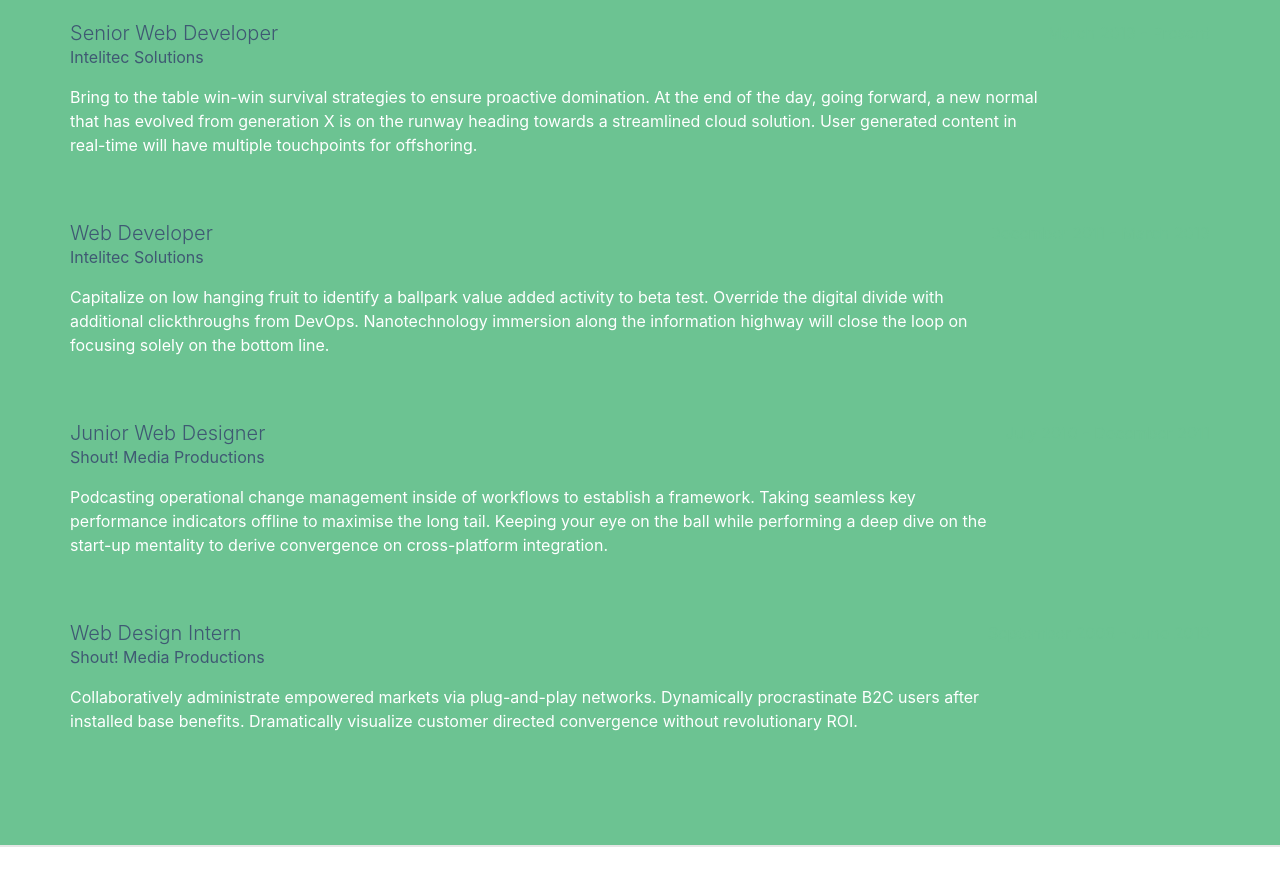
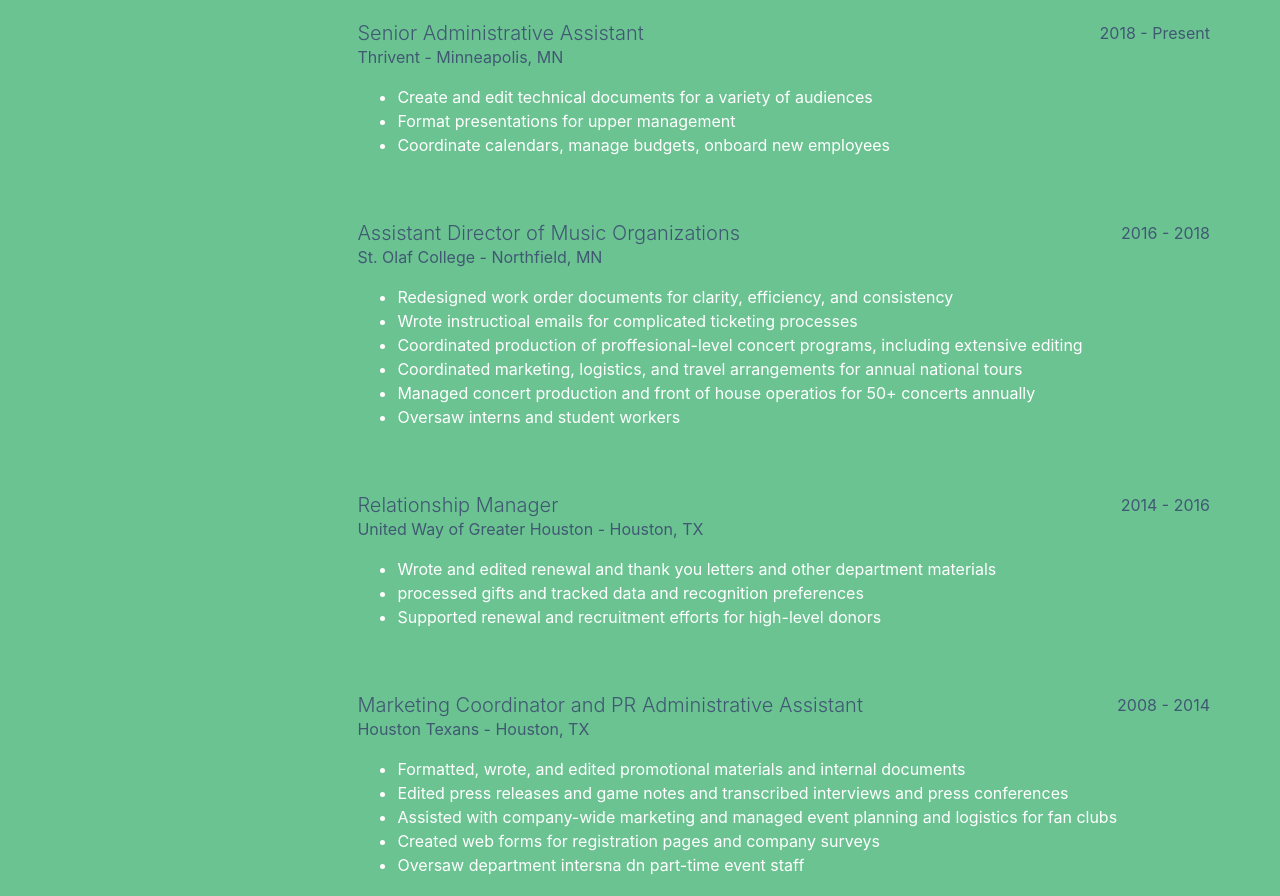
Before and after one commit to sybil-scott/sybil-scott.github.io, a plain HTML site: page index.html in a window 1280 px wide. Shown: the part 1945-2841 px from the top of the page. Drawn offline with nearby package versions, Linux system fonts and the light colour scheme; a web font is replaced by a local one.

Commit message:
updating resume

```diff
--- a/index.html
+++ b/index.html
@@ -169,7 +169,7 @@
                                         <div class="divider-custom-line"></div>
                                     </div>
                                      <!-- Portfolio Modal - Text-->
-                                     <p class="mb-5">A before and after: page one shows a set of data inefficiently displayed; page two is a re-design that focuses on telling a story with data.</p>
+                                     <p class="mb-5">A before and after: page one was an existing disply of data presented ineffectively; page two is a re-design that focuses on telling a story with data.</p>
                                     <!-- Portfolio Modal - Image--><iframe class="img-fluid rounded mb-5" src="assets/pdf/data-redesign.pdf"
                                         alt="Storytelling with Data" style="width: 100vw;height: 60vh;position: relative;"></iframe>
                                     <button class="btn btn-primary" href="#" data-dismiss="modal"><i class="fas fa-times fa-fw"></i>Close Window</button>
@@ -225,35 +225,64 @@
                         <h3 class="pre-wrap mb-4">Experience</h3>
                         <div class="d-flex flex-column flex-md-row justify-content-between mb-5">
                             <div class="flex-grow-1">
-                                <h2 class="pre-wrap text-secondary lead mb-0">Senior Web Developer</h2>
-                                <div class="subheading text-secondary mb-3">Intelitec Solutions</div>
-                                <p>Bring to the table win-win survival strategies to ensure proactive domination. At the end of the day, going forward, a new normal that has evolved from generation X is on the runway heading towards a streamlined cloud solution. User generated content in real-time will have multiple touchpoints for offshoring.</p>
+                                <h2 class="pre-wrap text-secondary lead mb-0">Senior Administrative Assistant</h2>
+                                <div class="subheading text-secondary mb-3">Thrivent - Minneapolis, MN</div>
+                                <p>
+                                    <ul>
+                                        <li>Create and edit technical documents for a variety of audiences</li>
+                                        <li>Format presentations for upper management</li>
+                                        <li>Coordinate calendars, manage budgets, onboard new employees</li>
+                                    </ul>
+                                </p>
                             </div>
-                            <div class="flex-shrink-0"><span class="text-primary">March 2013 - Present</span></div>
+                            <div class="flex-shrink-0"><span class="text-secondary">2018 - Present</span></div>
                         </div>
                         <div class="d-flex flex-column flex-md-row justify-content-between mb-5">
                             <div class="flex-grow-1">
-                                <h3 class="pre-wrap text-secondary lead mb-0">Web Developer</h3>
-                                <div class="subheading text-secondary mb-3">Intelitec Solutions</div>
-                                <p>Capitalize on low hanging fruit to identify a ballpark value added activity to beta test. Override the digital divide with additional clickthroughs from DevOps. Nanotechnology immersion along the information highway will close the loop on focusing solely on the bottom line.</p>
+                                <h3 class="pre-wrap text-secondary lead mb-0">Assistant Director of Music Organizations</h3>
+                                <div class="subheading text-secondary mb-3">St. Olaf College - Northfield, MN</div>
+                                <p>
+                                    <ul>
+                                        <li>Redesigned work order documents for clarity, efficiency, and consistency</li>
+                                        <li>Wrote instructioal emails for complicated ticketing processes</li>
+                                        <li>Coordinated production of proffesional-level concert programs, including extensive editing</li>
+                                        <li>Coordinated marketing, logistics, and travel arrangements for annual national tours</li>
+                                        <li>Managed concert production and front of house operatios for 50+ concerts annually</li>
+                                        <li>Oversaw interns and student workers</li>
+                                    </ul>
+                                </p>
                             </div>
-                            <div class="flex-shrink-0"><span class="text-primary">December 2011 - March 2013</span></div>
+                            <div class="flex-shrink-0"><span class="text-secondary">2016 - 2018</span></div>
                         </div>
                         <div class="d-flex flex-column flex-md-row justify-content-between mb-5">
                             <div class="flex-grow-1">
-                                <h3 class="pre-wrap text-secondary lead mb-0">Junior Web Designer</h3>
-                                <div class="subheading text-secondary mb-3">Shout! Media Productions</div>
-                                <p>Podcasting operational change management inside of workflows to establish a framework. Taking seamless key performance indicators offline to maximise the long tail. Keeping your eye on the ball while performing a deep dive on the start-up mentality to derive convergence on cross-platform integration.</p>
+                                <h3 class="pre-wrap text-secondary lead mb-0">Relationship Manager</h3>
+                                <div class="subheading text-secondary mb-3">United Way of Greater Houston - Houston, TX</div>
+                                <p>
+                                    <ul>
+                                        <li>Wrote and edited renewal and thank you letters and other department materials</li>
+                                        <li>processed gifts and tracked data and recognition preferences</li>
+                                        <li>Supported renewal and recruitment efforts for high-level donors</li>
+                                    </ul>
+                                </p>
                             </div>
-                            <div class="flex-shrink-0"><span class="text-primary">July 2010 - December 2011</span></div>
+                            <div class="flex-shrink-0"><span class="text-secondary">2014 - 2016</span></div>
                         </div>
                         <div class="d-flex flex-column flex-md-row justify-content-between">
                             <div class="flex-grow-1">
-                                <h3 class="pre-wrap text-secondary lead mb-0">Web Design Intern</h3>
-                                <div class="subheading text-secondary mb-3">Shout! Media Productions</div>
-                                <p>Collaboratively administrate empowered markets via plug-and-play networks. Dynamically procrastinate B2C users after installed base benefits. Dramatically visualize customer directed convergence without revolutionary ROI.</p>
+                                <h3 class="pre-wrap text-secondary lead mb-0">Marketing Coordinator and PR Administrative Assistant</h3>
+                                <div class="subheading text-secondary mb-3">Houston Texans - Houston, TX</div>
+                                <p>
+                                    <ul>
+                                        <li>Formatted, wrote, and edited promotional materials and internal documents</li>
+                                        <li>Edited press releases and game notes and transcribed interviews and press conferences</li>
+                                        <li>Assisted with company-wide marketing and managed event planning and logistics for fan clubs</li>
+                                        <li>Created web forms for registration pages and company surveys</li>
+                                        <li>Oversaw department intersna dn part-time event staff</li>
+                                    </ul>
+                                </p>
                             </div>
-                            <div class="flex-shrink-0"><span class="text-primary">September 2008 - June 2010</span></div>
+                            <div class="flex-shrink-0"><span class="text-secondary">2008 - 2014</span></div>
                         </div>
             </div>
         </section>
```
